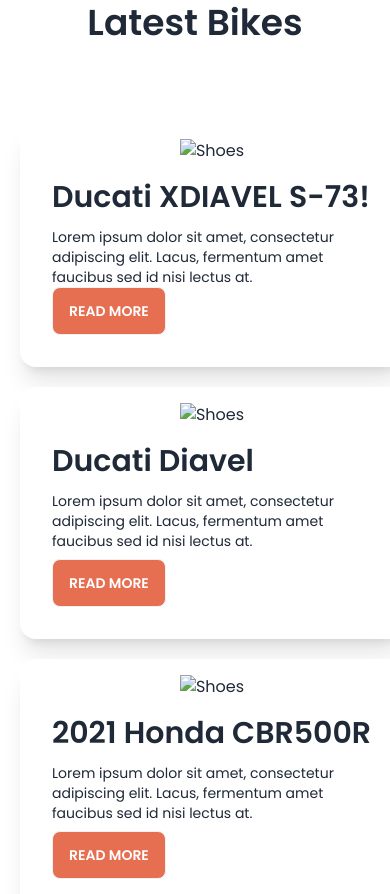
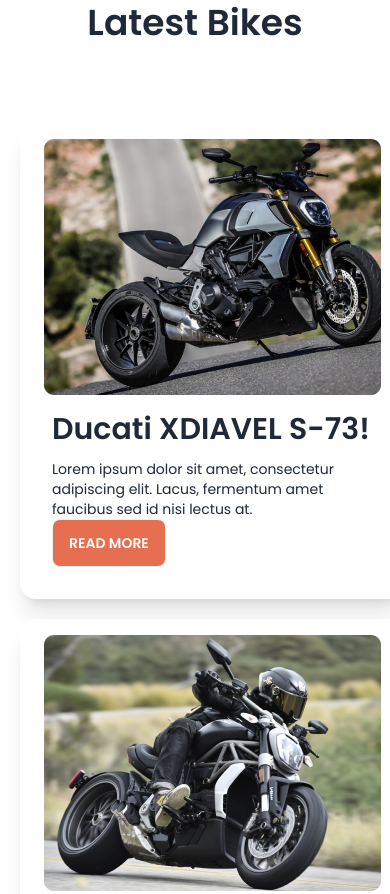
Before and after one commit to Shakkhor142/Biker-Zone-website, a plain HTML site: page index.html in a window 390 px wide. Shown: the part 1720-2614 px from the top of the page. Drawn offline with nearby package versions, Linux system fonts and the light colour scheme; files whose address does not match are found by name.

```diff
--- a/index.html
+++ b/index.html
@@ -172,7 +172,7 @@
         <div class="grid grid-cols-1 md:grid-cols-2 lg:grid-cols-3 pl-5 gap-5">
     <!-- first card -->
     <div class="card card-compact w-96 bg-base-100 p-4 shadow-xl ">
-        <figure><img src="/images//others/latest1.png" alt="Shoes" /></figure>
+        <figure><img src="./images/others/latest1.png" alt="Shoes" /></figure>
         <div class="card-body">
           <h2 class="card-title text-3xl">Ducati XDIAVEL S-73!</h2>
           <p">Lorem ipsum dolor sit amet, consectetur adipiscing elit. Lacus, fermentum amet faucibus sed id nisi lectus at.</p>
@@ -183,7 +183,7 @@
       </div>
       <!-- 2nd  card -->
     <div class="card card-compact w-96 bg-base-100 p-4 shadow-xl">
-        <figure><img src="/images//others/latest2.png" alt="Shoes" /></figure>
+        <figure><img src="./images/others/latest2.png" alt="Shoes" /></figure>
         <div class="card-body">
           <h2 class="card-title text-3xl">Ducati Diavel </h2>
           <p>Lorem ipsum dolor sit amet, consectetur adipiscing elit. Lacus, fermentum amet faucibus sed id nisi lectus at.</p>
@@ -194,7 +194,7 @@
       </div>
       <!-- 3rd card -->
     <div class="card card-compact w-96 bg-base-100 p-4 shadow-xl">
-        <figure><img src="/images//others/latest3.png" alt="Shoes" /></figure>
+        <figure><img src="./images/others/latest3.png" alt="Shoes" /></figure>
         <div class="card-body">
           <h2 class="card-title text-3xl">2021 Honda CBR500R</h2>
           <p>Lorem ipsum dolor sit amet, consectetur adipiscing elit. Lacus, fermentum amet faucibus sed id nisi lectus at.</p>
```
